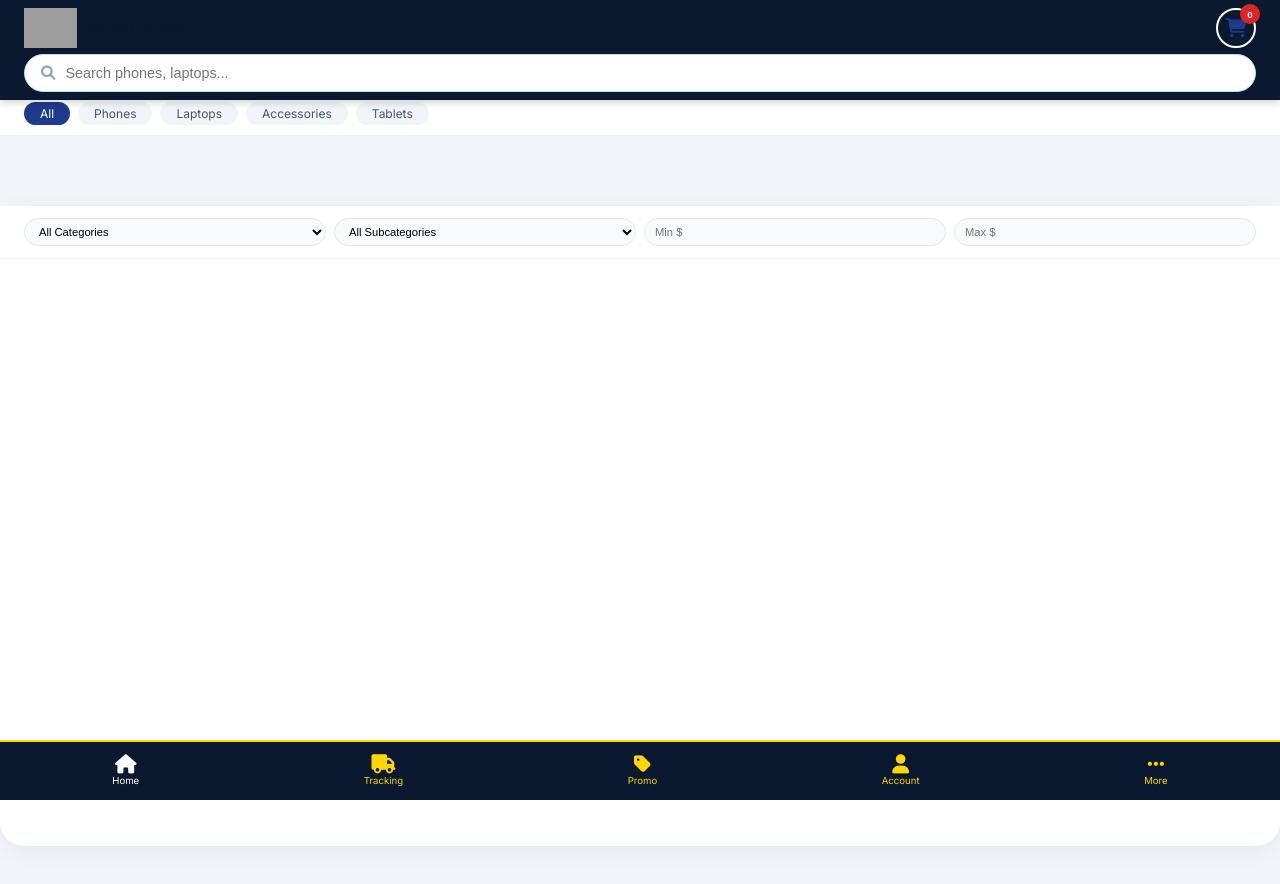
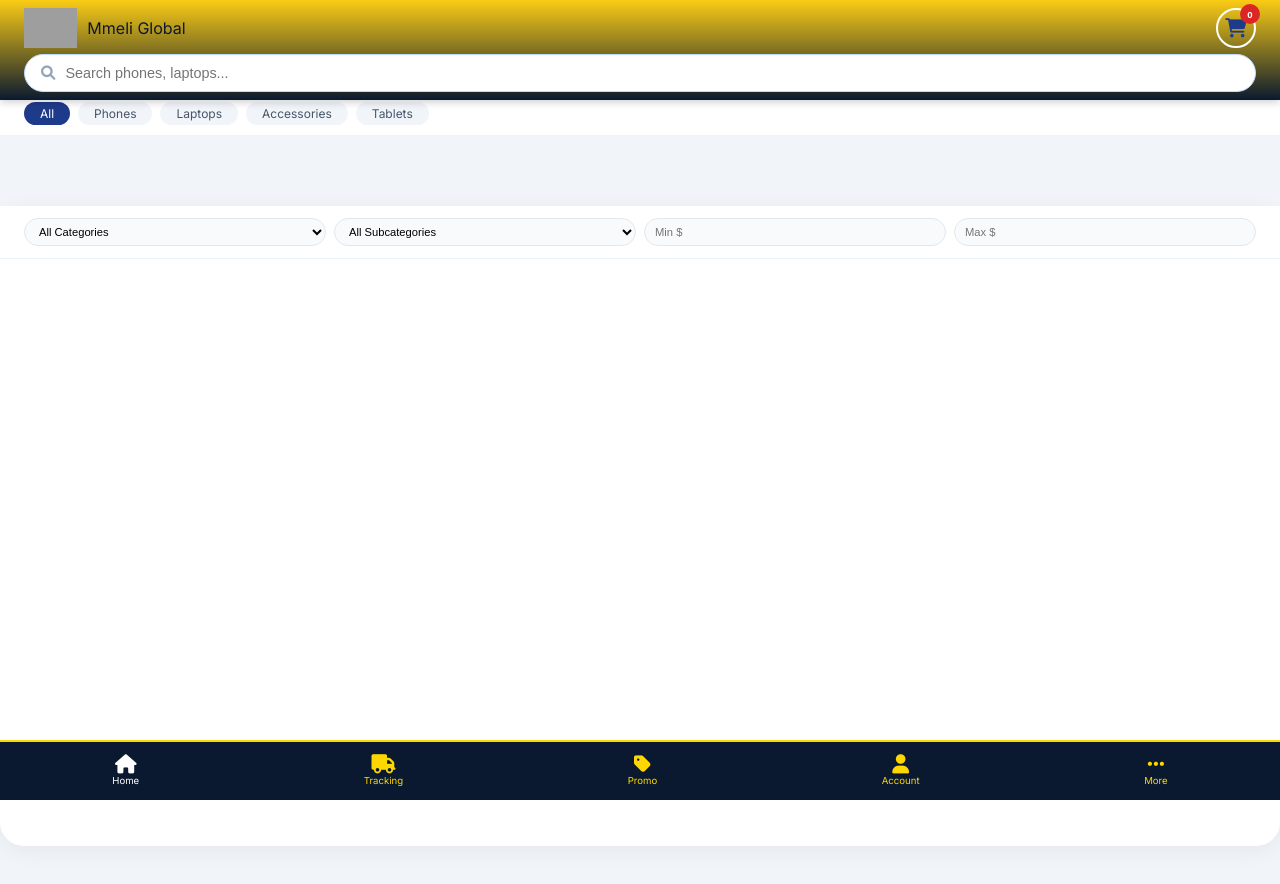
Before and after one commit to MmeliGlobal/mmeli-backend, a plain HTML site: page frontend/index.html in a window 1280 px wide. Drawn offline with nearby package versions, Linux system fonts and the light colour scheme; grey boxes are pictures that could not be loaded.

Commit message:
Update style.css

```diff
--- a/frontend/style.css
+++ b/frontend/style.css
@@ -23,7 +23,7 @@ body {
 .sticky-header {
   position: fixed;
   top:0; left:0; right:0; max-width:1400px; margin:0 auto;
-  background: #0a192f;
+  background: linear-gradient(180deg, #facc15 0%, #0a192f 100%);
   padding:8px 24px;
   z-index:100;
   box-shadow:0 2px 8px rgba(0,0,0,0.2);
```
